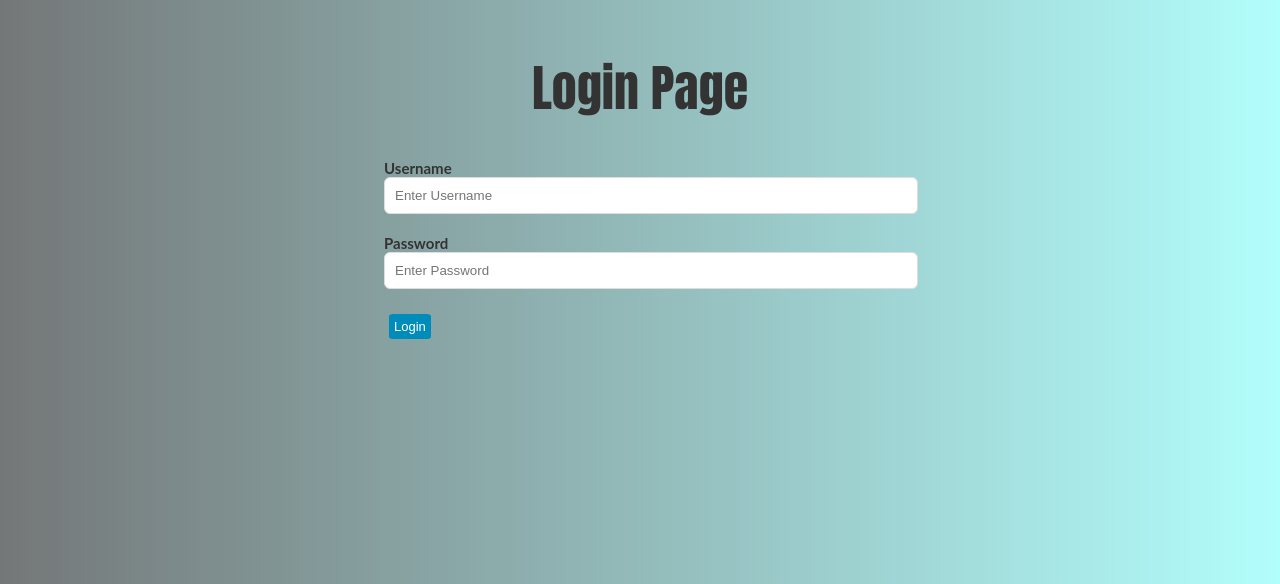
After one commit to MananFiserv/Flaskproject, a Flask app: template FlaskPro/templates/login.html in a window 1280 px wide. The commit adds this page. Shown: the top 584 px of the page. Run offline with Flask 3, Linux system fonts and the light colour scheme; the template is opened without the code that fills it, so the values that code supplies are empty.

Commit message:
Login Page

```diff
--- /dev/null
+++ b/FlaskPro/static/login.js
@@ -0,0 +1,35 @@
+let loginButton = document.getElementById("loginButton");
+
+let logintask = function () {
+    var enteredUsername = document.getElementById("username").value;
+    var enteredPassword = document.getElementById("password").value;
+    fetch('../users.txt')
+        .then(response => {
+            if (!response.ok) {
+                alert('Network response was not ok');
+            }
+            return response.text();
+        })
+        .then(data => {
+            var lines = data.split('\n');
+
+            for (var i = 0; i < lines.length; i++) {
+                var parts = lines[i].split(':');
+                var usernameFromFile = parts[0];
+                var passwordFromFile = parts[1];
+
+                if (enteredUsername === usernameFromFile && enteredPassword === passwordFromFile) {
+                    alert("Login successful");
+                    window.location.href = '../templates/index.html';
+                    return;
+                }
+            }
+
+            alert("Login failed. Please check your username and password.");
+        })
+        .catch(error => {
+            console.error('Error reading file or network error:', error);
+        });
+};
+
+loginButton.addEventListener("click", logintask);
--- /dev/null
+++ b/FlaskPro/static/loginstyle.css
@@ -0,0 +1,68 @@
+body {
+    background: #B2FEFA;
+    /* fallback for old browsers */
+    background: -webkit-linear-gradient(to right, #0ED2F7, #B2FEFA);
+    /* Chrome 10-25, Safari 5.1-6 */
+    background: linear-gradient(to right, #747778, #B2FEFC);
+    /* W3C, IE 10+/ Edge, Firefox 16+, Chrome 26+, Opera 12+, Safari 7+ */
+    color: #333;
+    font-family: Lato, sans-serif;
+}
+
+.container {
+    display: block;
+    width: 40vw;
+    margin: 50px auto 0;
+}
+
+#title {
+    margin-top: 5px;
+    font-size: 50px;
+    font-family: Impact, Haettenschweiler, 'Arial Narrow Bold', sans-serif;
+    text-align: center;
+    color: #333;
+}
+
+.section2,
+.section3 {
+    margin: 20px 0;
+}
+
+label {
+    display: block;
+    margin-bottom: 10px;
+    color: #333;
+    font-weight: 700;
+    font-size: 15px;
+}
+
+input {
+    width: 100%;
+    padding: 10px;
+    border: 1px solid #ddd;
+    background: #fff;
+    border-radius: 6px;
+    color: #888;
+}
+
+button {
+    background-color: #008CBA;
+    border: none;
+    color: white;
+    padding: 15px 32px;
+    text-align: center;
+    text-decoration: none;
+    display: inline-block;
+    padding: 5px;
+    margin: 5px;
+    font-size: 13px;
+    border-radius: 10%;
+    cursor: pointer;
+}
+
+button:hover {
+    background: #2079b0;
+    text-decoration: none;
+}
+
+/* Add more styles as needed */
--- a/FlaskPro/static/style.css
+++ b/FlaskPro/static/style.css
@@ -187,3 +187,8 @@ ul li.editMode label {
 .dark_mode #completed-tasks label {
     color: #ffda08;
 }
+.top-right-section {
+    position: absolute;
+    top: 10px;
+    right: 10px;
+}
--- /dev/null
+++ b/FlaskPro/templates/login.html
@@ -0,0 +1,36 @@
+<!DOCTYPE html>
+<html lang="en">
+
+<head>
+    <meta charset="UTF-8">
+    <meta name="viewport" content="width=device-width, initial-scale=1.0">
+    <title>Login Page</title>
+    <link rel="stylesheet" href="../static/loginstyle.css">
+</head>
+
+<body>
+
+<div class="container">
+    <div class="section1">
+        <h1 id="title">Login Page</h1>
+    </div>
+    <div class="section2">
+        <label for="username">
+            <b>Username</b>
+            <input type="text" placeholder="Enter Username" name="username" id="username" required="true">
+        </label>
+    </div>
+    <div class="section3">
+        <label for="password">
+            <b>Password</b>
+            <input type="password" placeholder="Enter Password" name="password" id="password" required="true">
+        </label>
+    </div>
+    <div class="section4">
+        <button id="loginButton" type="submit">Login</button>
+    </div>
+</div>
+<script src="../static/login.js"></script>
+
+</body>
+</html>
--- /dev/null
+++ b/FlaskPro/users.txt
@@ -0,0 +1 @@
+Manan:Welcome123!
```
Also changed, not shown: FlaskPro/static/script.js (+7 -0 lines), FlaskPro/templates/index.html (+8 -3 lines).
